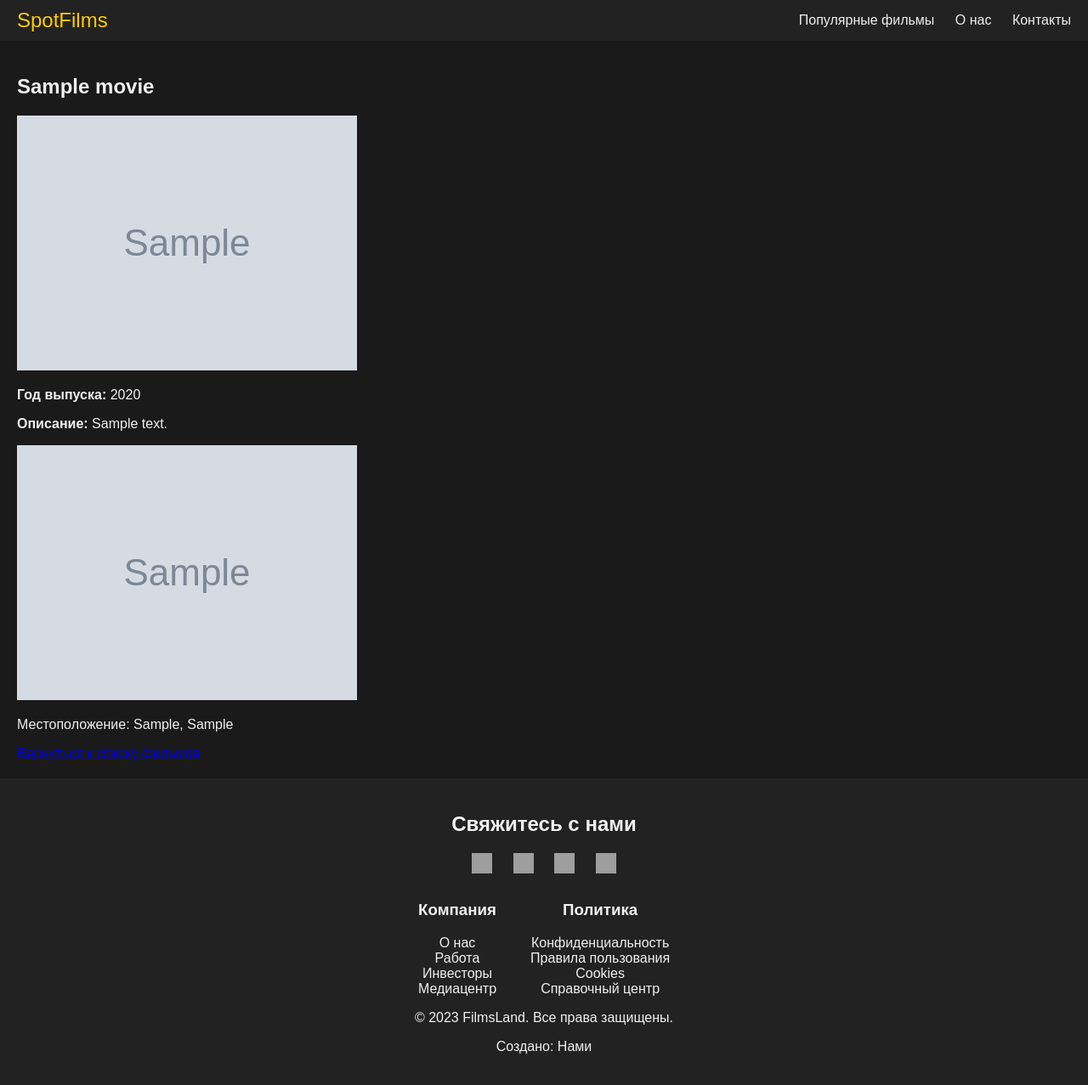
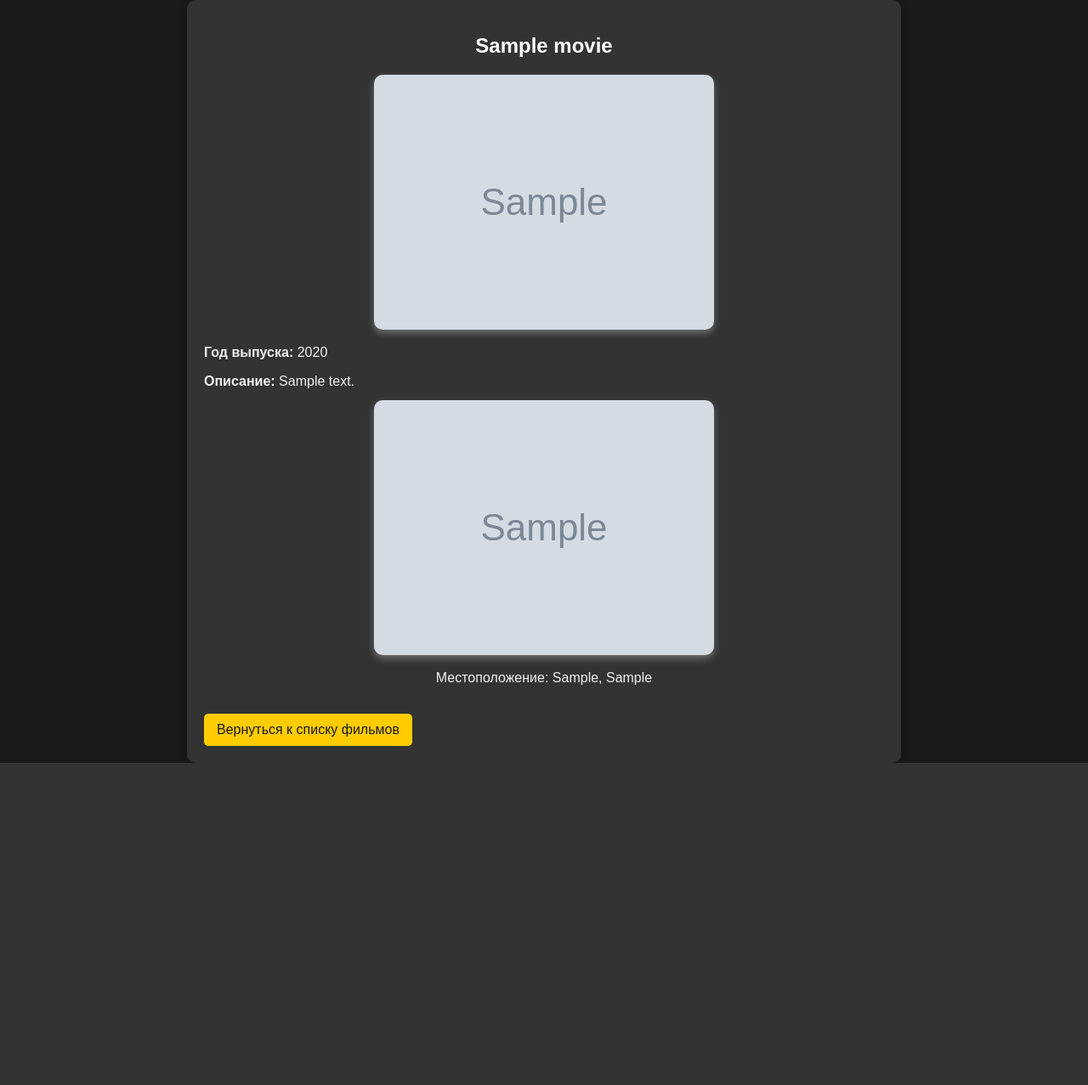
Before and after one commit to maksimyarotskiy/SpotFilms, a Django app: page /movies/1/ in a window 1280 px wide. Shown: the whole page at 85% size. After the commit the page ends 898 px from the top, so only its background shows below. Run offline with Django 5.2, Linux system fonts and the light colour scheme; tables that the repository leaves empty hold one stand-in row (values such as "Sample post"); grey boxes marked "Sample" are stand-in pictures; grey boxes are pictures that could not be loaded.

Commit message:
Создал movie_detail.css для шаблона movie_detail, подправил отображение подробнее о фильмах

```diff
--- /dev/null
+++ b/films/static/films/css/movie_detail.css
@@ -0,0 +1,81 @@
+/* Основные стили для страницы деталей фильма */
+.movie-detail {
+  max-width: 800px;
+  margin: auto;
+  padding: 20px;
+  background-color: #333; /* Темный фон */
+  border-radius: 10px;
+  box-shadow: 0 4px 12px rgba(0, 0, 0, 0.3); /* Более глубокая тень */
+}
+
+body {
+  font-family: Arial, sans-serif;
+  margin: 0;
+  padding: 0;
+  background-color: #1a1a1a; /* Темный фон */
+  color: #f0f0f0; /* Светлый цвет текста */
+}
+
+.movie-info h1 {
+  text-align: center;
+  color: #ffffff; /* Цвет заголовка */
+  margin-bottom: 20px;
+}
+
+.movie-poster,
+.location-image {
+  display: block;
+  max-width: 100%;
+  height: auto;
+  margin: 15px auto;
+  border-radius: 10px;
+  box-shadow: 0 4px 8px rgba(255, 255, 255, 0.3); /* Увеличенная тень */
+}
+
+.movie-info p {
+  font-size: 16px;
+  line-height: 1.5;
+  color: #f0f0f0; /* Светлый цвет текста */
+  margin: 10px 0;
+}
+
+.back-to-list {
+  display: inline-block;
+  margin-top: 20px;
+  text-decoration: none;
+  color: #1a1a1a; /* Темный текст */
+  background-color: #ffcc00; /* Цвет фона кнопки */
+  padding: 10px 15px;
+  border-radius: 5px;
+  transition: background-color 0.3s, color 0.3s;
+}
+
+.back-to-list:hover {
+  background-color: #e6b800; /* Цвет при наведении */
+  color: #ffffff; /* Светлый текст при наведении */
+}
+
+/* Центрирование контейнера с изображением */
+.movie-location {
+  text-align: center;
+}
+
+.movie-location img.location-image {
+  margin-top: 10px;
+}
+
+/* Мобильная адаптация */
+@media (max-width: 768px) {
+  .movie-detail {
+    padding: 15px;
+  }
+
+  .movie-info h1 {
+    font-size: 22px;
+  }
+
+  .back-to-list {
+    padding: 8px 12px;
+    font-size: 14px;
+  }
+}
--- a/films/templates/films/base.html
+++ b/films/templates/films/base.html
@@ -2,11 +2,14 @@
 <!DOCTYPE html>
 <html lang="en">
   <head>
-    <meta charset="UTF-8">
-    <meta name="viewport" content="width=device-width, initial-scale=1.0">
+    <meta charset="UTF-8" />
+    <meta name="viewport" content="width=device-width, initial-scale=1.0" />
     <title>{% block title %}Мой сайт{% endblock %}</title>
-    <link rel="stylesheet" type="text/css" href="{% static 'films/css/style.css' %}">
-
+    <link
+      rel="stylesheet"
+      type="text/css"
+      href="{% static 'films/css/style.css' %}"
+    />
   </head>
   <body>
     <!-- Навигационная панель -->
@@ -35,10 +38,20 @@
       <section class="socials">
         <h2>Свяжитесь с нами</h2>
         <div class="social-icons">
-                <a href="#"><img src="{% static 'images/instagram-icon.png' %}" alt="Instagram"></a>
-                <a href="#"><img src="{% static 'images/facebook-icon.png' %}" alt="Facebook"></a>
-                <a href="#"><img src="{% static 'images/twitter-icon.png' %}" alt="Twitter"></a>
-                <a href="#"><img src="{% static 'images/email-icon.png' %}" alt="Email"></a>
+          <a href="#"
+            ><img
+              src="{% static 'images/instagram-icon.png' %}"
+              alt="Instagram"
+          /></a>
+          <a href="#"
+            ><img src="{% static 'images/facebook-icon.png' %}" alt="Facebook"
+          /></a>
+          <a href="#"
+            ><img src="{% static 'images/twitter-icon.png' %}" alt="Twitter"
+          /></a>
+          <a href="#"
+            ><img src="{% static 'images/email-icon.png' %}" alt="Email"
+          /></a>
         </div>
       </section>
 
--- a/films/templates/films/movie_detail.html
+++ b/films/templates/films/movie_detail.html
@@ -1,12 +1,17 @@
-{% extends 'films/base.html' %}
 {% load static %}
-
-
-{% block title %}
-{{ movie.title }}
-{% endblock %}
-
-
+<!DOCTYPE html>
+<html lang="en">
+  <head>
+    <meta charset="UTF-8" />
+    <meta name="viewport" content="width=device-width, initial-scale=1.0" />
+    <title>{% block title %}Детальная информация{% endblock %}</title>
+    <link
+      rel="stylesheet"
+      type="text/css"
+      href="{% static 'films/css/movie_detail.css' %}"
+    />
+  </head>
+  <body>
     {% block content %}
     <section class="movie-detail">
       <div class="movie-info">
@@ -17,13 +22,13 @@
         <img
           src="{{ movie.poster.url }}"
           alt="{{ movie.title }} Poster"
-      class="movie-poster-large"
+          class="movie-poster"
         />
         {% else %}
         <img
           src="{% static 'images/default-movie-poster.jpg' %}"
           alt="Default Poster"
-      class="movie-poster-large"
+          class="movie-poster"
         />
         {% endif %}
 
@@ -37,7 +42,7 @@
           <img
             src="{{ movie.location.image.url }}"
             alt="{{ movie.location }}"
-        class="location-image-large"
+            class="location-image"
           />
           <p>Местоположение: {{ movie.location }}</p>
         </div>
@@ -51,3 +56,5 @@
       </div>
     </section>
     {% endblock %}
+  </body>
+</html>
```
Also changed, not shown: films/templates/films/movies_list.html (+27 -11 lines), media/locations/yoel-j-gonzalez-C14isP96_Gg-unsplash_YWtQ9o0.jpg (added), media/posters/In_time.jpeg (added). Lines whose indentation alone changed are shown as unchanged.
